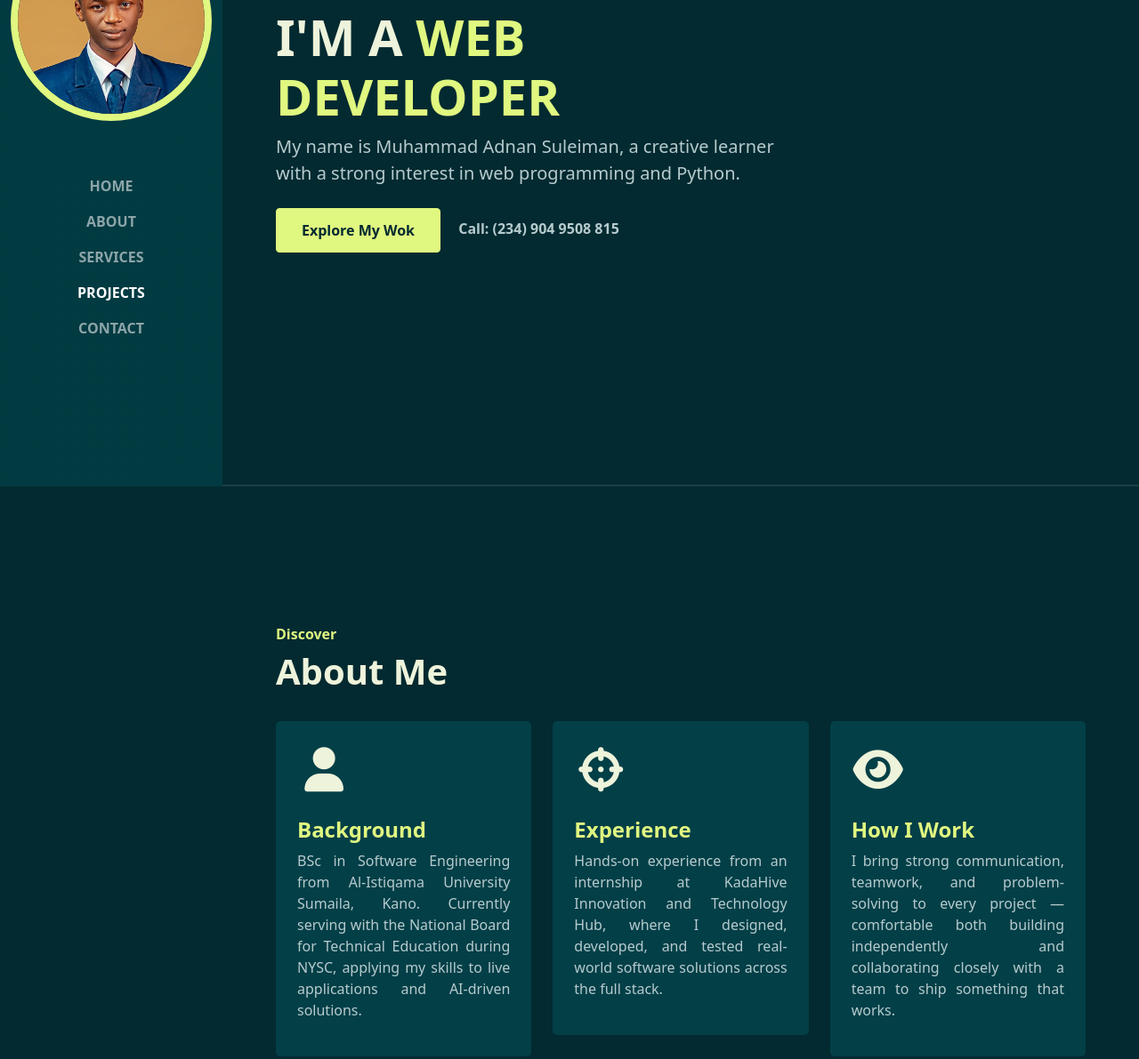
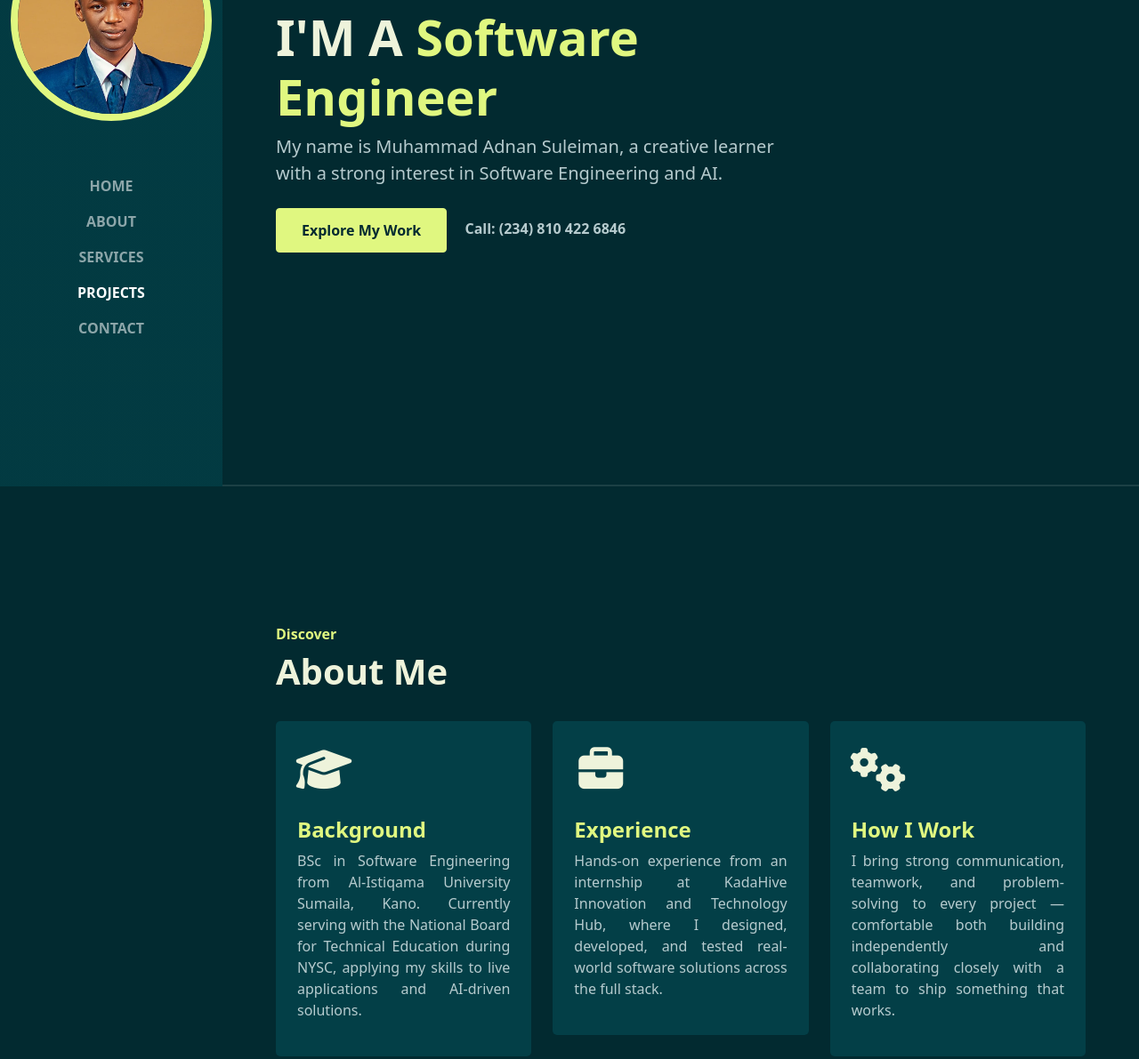
Before and after one commit to MuhdAdnan/MyPortfolioWebsite, a plain HTML site: page index.html in a window 1280 px wide. Shown: the part 253-1444 px from the top of the page at 89% size. Drawn offline with Linux system fonts and the light colour scheme; a web font is replaced by a local one.

Commit message:
Update portfolio details and contact information

```diff
--- a/index.html
+++ b/index.html
@@ -10,7 +10,7 @@
   <meta charset="UTF-8">
   <meta name="viewport" content="width=device-width, initial-scaltext-white.0">
 
-  <title>My Portfolio</title>
+  <title>Muhammad Adnan Suleiman</title>
   <!-- BOOTSTRAP -->
   <link rel="stylesheet" href="css/bootstrap.min.css">
   <link rel="stylesheet" href="css/aos.css">
@@ -69,12 +69,12 @@
       <div class="container">
         <div class="row">
           <div class="col-lg-8">
-            <h1 class="display-4 fw-bold" data-aos="fade-up">I'M A <span class="text-brand">WEB DEVELOPER</span></h1>
+            <h1 class="display-4 fw-bold" data-aos="fade-up">I'M A <span class="text-brand">Software Engineer</span></h1>
             <p class="lead mt-2 mb-4" data-aos="fade-up" data-aos-delay="300">My name is Muhammad Adnan Suleiman, a creative
-              learner with a strong interest in web programming and Python.</p>
+              learner with a strong interest in Software Engineering and AI.</p>
             <div data-aos="fade-up" data-aos-delay="600">
-              <a href="#contact" class="btn btn-brand me-3">Explore My Wok</a>
-              <a href="#" class="link-custom">Call: (234) 904 9508 815</a>
+              <a href="#projects" class="btn btn-brand me-3">Explore My Work</a>
+              <a href="https://wa.me/2348104226846" class="link-custom">Call: (234) 810 422 6846</a>
             </div>
           </div>
         </div>
@@ -98,7 +98,7 @@
             <div class="col-md-4" data-aos="fade-up">
               <div class="service p-4 bg-base rounded-4 shadow-effect">
                 <div class="iconbox rounded-4 color-transparent">
-                  <i class="fa-solid fa-user"></i>
+                  <i class="fa-solid fa-graduation-cap"></i>
                 </div>
                 <h4 class="mt-4 mb-2 text-brand">Background</h4>
                 <p style="text-align: justify">BSc in Software Engineering from Al-Istiqama University Sumaila, Kano.
@@ -109,7 +109,7 @@
               <div class="col-md-4" data-aos="fade-up">
                 <div class="service p-4 bg-base rounded-4 shadow-effect">
                   <div class="iconbox rounded-4 color-transparent">
-                    <i class="fa-solid fa-crosshairs"></i>
+                    <i class="fa-solid fa-briefcase"></i>
                   </div>
                 <h4 class="mt-4 mb-2 text-brand">Experience</h4>
                 <p style="text-align: justify">Hands-on experience from an internship at KadaHive Innovation and Technology Hub, where I designed, developed,
@@ -120,7 +120,7 @@
             <div class="col-md-4" data-aos="fade-up">
               <div class="service p-4 bg-base rounded-4 shadow-effect">
                 <div class="iconbox rounded-4 color-transparent">
-                  <i class="fa-solid fa-eye"></i>
+                  <i class="fa-solid fa-gears"></i>
                 </div>
                 <h4 class="mt-4 mb-2 text-brand">How I Work</h4>
                 <p style="text-align: justify">I bring strong communication, teamwork, and problem-solving to every project — comfortable both building
@@ -309,7 +309,7 @@
 
   <!-- Copyright -->
   <div class="text-center p-3" style="background-color: rgba(0, 0, 0, 0.2);">
-    © 2026 Copyright:
+    © 2023 Copyright:
     <a class="text-white" href="#home">Adnan</a>
   </div>
   <!-- Copyright -->
```
